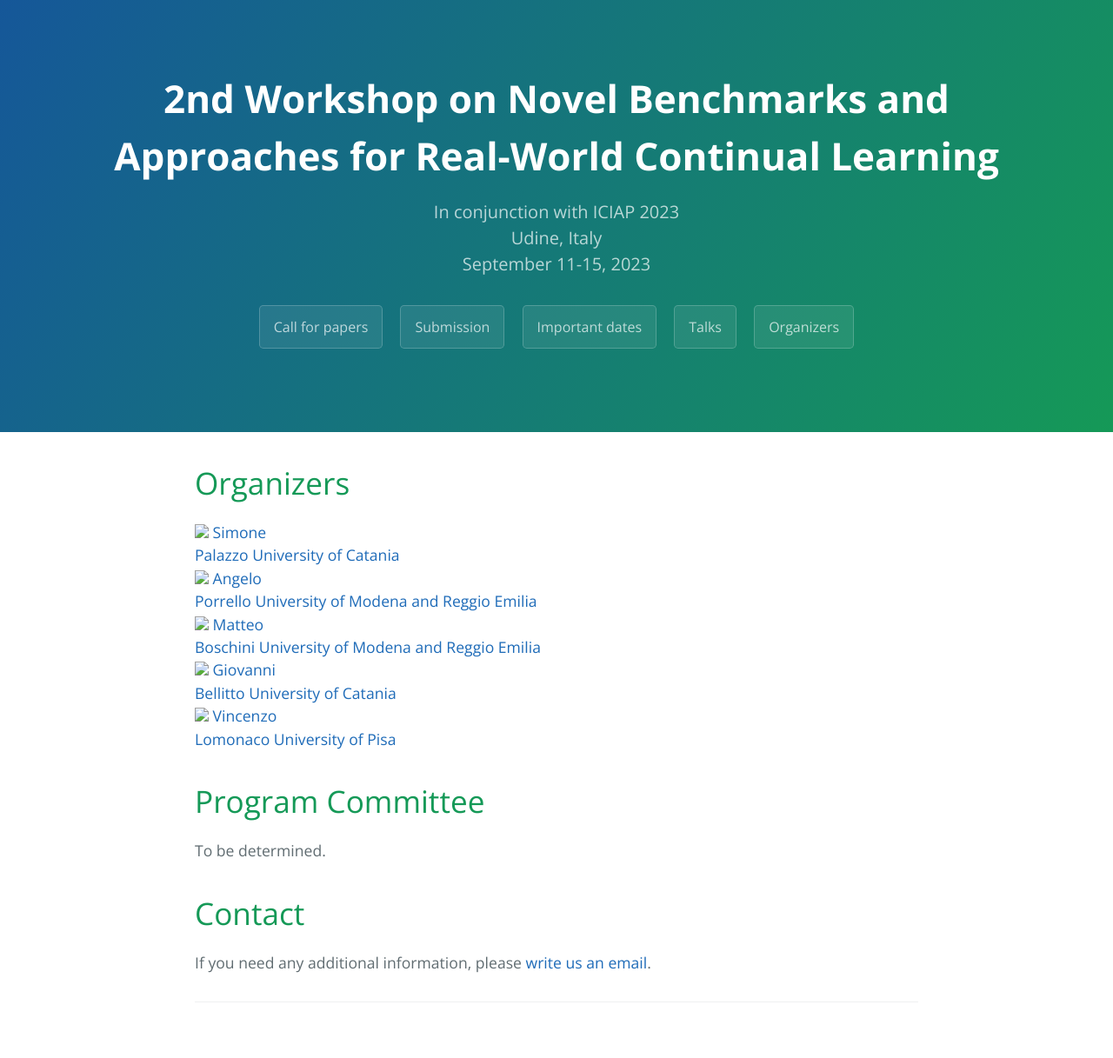
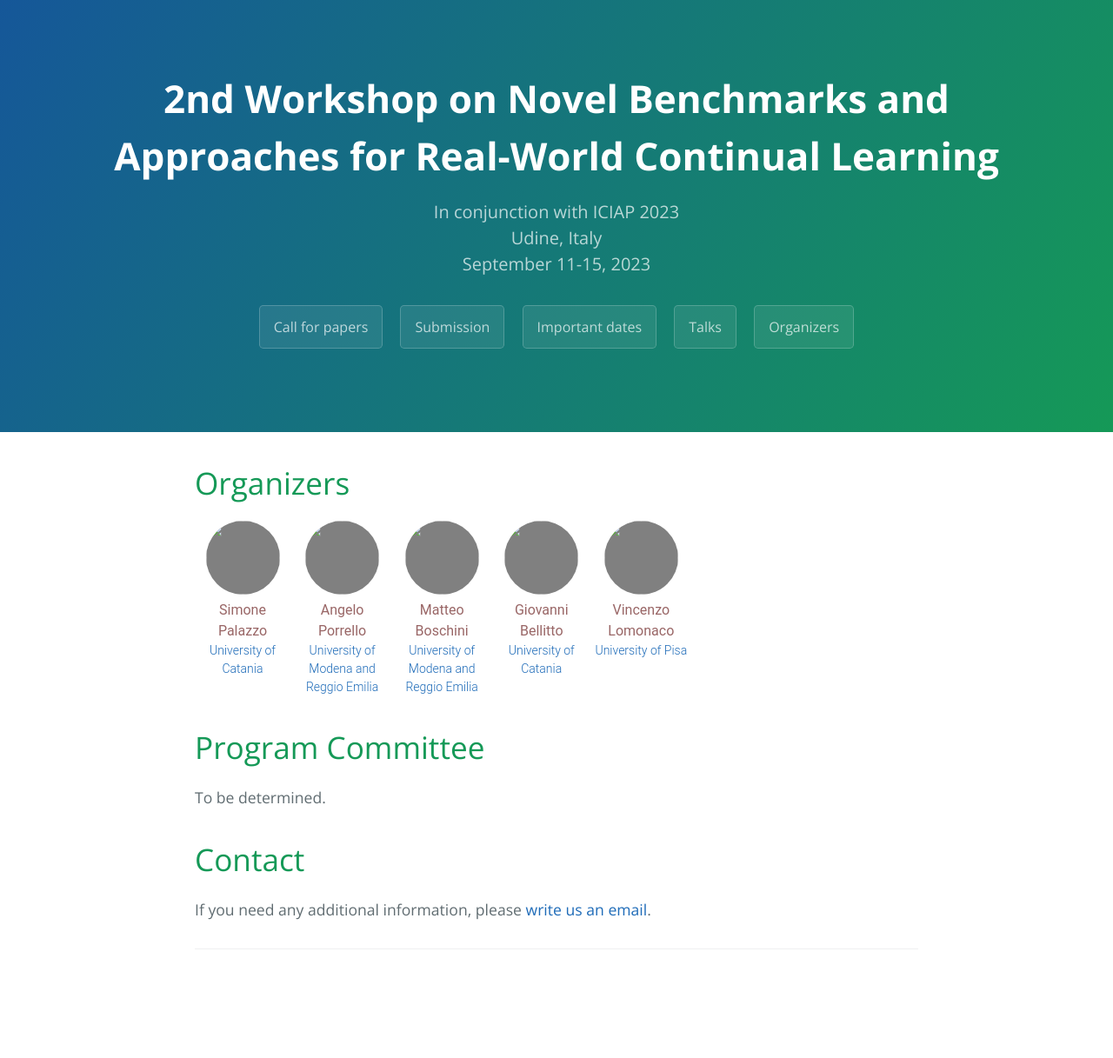
Before and after one commit to cl4real/cl4real.github.io, a Jekyll site: the page built from organizers.md, in a window 1280 px wide. Shown: the whole page at 87% size. Built offline with Jekyll 4.4.1, drawn with Linux system fonts in a browser that asks for light colours; our own code applies the rules of GitHub Pages for plain Markdown files; after the commit the page ends 1156 px from its top, so only the background shows below that.

Commit message:
Fixing CSS for organizers

```diff
--- a/assets/css/style.scss
+++ b/assets/css/style.scss
@@ -6,6 +6,32 @@
 @media screen and (min-width: 64em)
 {
 .project-name {
-  font-size: 2.75rem;
+    font-size: 2.75rem;
 }
 }
+
+div.item {
+    vertical-align: top;
+    display: inline-block;
+    text-align: center;
+    width: 110px;
+}
+.headshot {
+    width: 85px;
+    height: 85px;
+    background-color: grey;
+    border-radius: 50%;
+}
+.name {
+    font-family: 'Roboto Slab', 'Roboto', 'Lato', sans-serif;
+    font-size: 16px;
+    font-weight: 400;
+    display: block;
+    color:#966;
+}
+.affiliation {
+    font-family: 'Roboto Slab', 'Roboto', 'Lato', sans-serif;
+    display: block;
+    font-size:14px;
+    font-weight: 300;
+}
```
